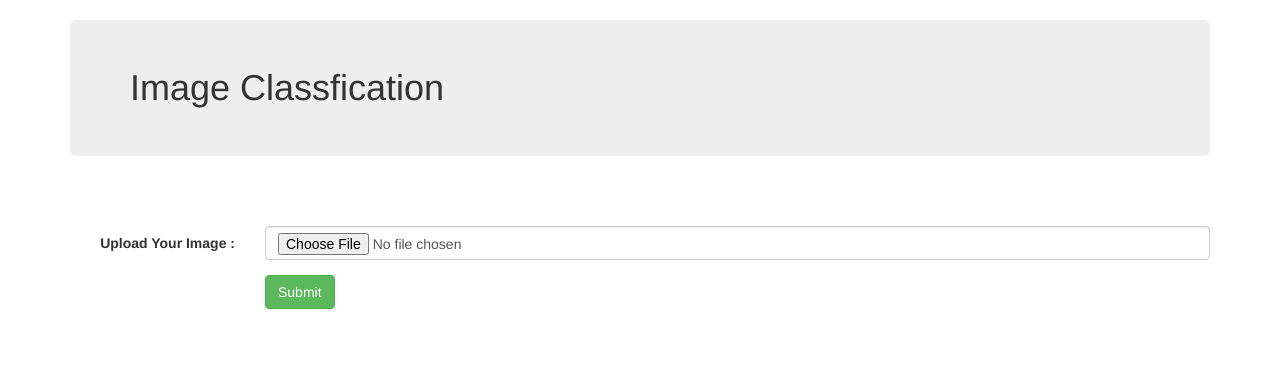
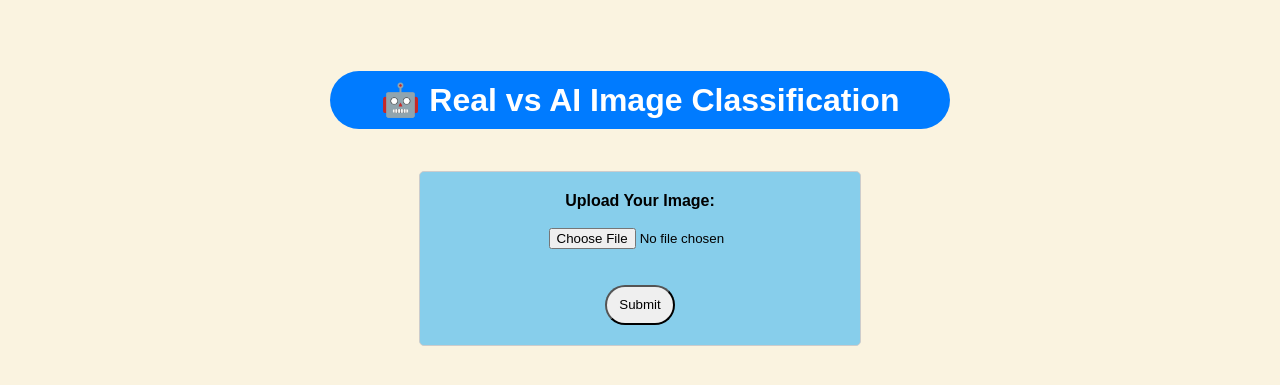
Before and after one commit to Soukumarya-Datta/Real-VS-A.I.-Generated-Image-Classification-Web-App-using-Flask, a Flask app: page / in a window 1280 px wide. Shown: the top 385 px of the page. Run offline with Flask 3, Linux system fonts and the light colour scheme; some libraries are stand-ins or nearby versions.

Commit message:
Updated files

```diff
--- a/app.py
+++ b/app.py
@@ -1,9 +1,10 @@
-from flask import Flask, render_template, request
+from flask import Flask, render_template, request, redirect, flash
 import numpy as np
 from keras.models import load_model
 from keras.preprocessing import image
 
 app = Flask(__name__)
+app.secret_key = "supersecretkey"  # Required for flash messages
 
 dic = {0 : 'Real', 1 : 'A.I.'}
 
@@ -25,21 +26,32 @@ def predict_label(img_path):
 def main():
 	return render_template("index.html")
 
-@app.route("/about")
-def about_page():
-	return "Please subscribe  Artificial Intelligence Hub..!!!"
+# @app.route("/about")
+# def about_page():
+# 	return "Hello World!"
 
-@app.route("/submit", methods = ['GET', 'POST'])
+@app.route("/submit", methods=['GET', 'POST'])
 def get_output():
-	if request.method == 'POST':
-		img = request.files['my_image']
+    if request.method == 'POST':
 
-		img_path = "static/" + img.filename
-		img.save(img_path)
+        # Check if a file was uploaded
+        if "my_image" not in request.files or request.files["my_image"].filename == "":
+            flash("⚠️ Please upload an image before submitting!")
+            return redirect(request.url)
 
-		p = predict_label(img_path)
+        img = request.files['my_image']
+        img_path = "static/" + img.filename
 
-	return render_template("index.html", prediction = p, img_path = img_path)
+        try:
+            img.save(img_path)  # Save the uploaded file
+            p = predict_label(img_path)  # Make prediction
+        except PermissionError:
+            flash("❌ Permission error! Unable to save the file.")
+            return redirect(request.url)
+
+        return render_template("index.html", prediction=p, img_path=img_path)
+
+    return render_template("index.html")
 
 
 if __name__ =='__main__':
--- /dev/null
+++ b/static/style.css
@@ -0,0 +1,46 @@
+body {
+    font-family: Arial, sans-serif;
+    background-color: #faf3e0;
+    text-align: center;
+  }
+
+  .container {
+    margin-top: 50px;
+    display: flex;
+    align-items: center; /* Center vertically (if needed) */
+    flex-direction: column; /* Stack items vertically */
+  }
+
+  .header {
+    background-color: #007bff;
+    color: white;
+    padding: 10px;
+    border-radius: 50px;
+    width: 600px;
+  }
+
+  .upload-form {
+    margin: 20px auto;
+    padding: 20px;
+    border: 1px solid #ccc;
+    background: skyblue;
+    width: 400px;
+    border-radius: 5px;
+  }
+
+  .choose {
+    text-align: center;
+    margin-left: 70px;
+}
+
+  .sub-btn{
+    width: 70px;
+    height: 40px;
+    border-radius: 50px;
+  }
+
+  .uploaded-image {
+    width: 300px;
+    height: auto;
+    margin-top: 20px;
+  }
--- a/templates/index.html
+++ b/templates/index.html
@@ -1,48 +1,54 @@
-
 <!DOCTYPE html>
 <html lang="en">
 <head>
   <title>Image Classification</title>
   <meta charset="utf-8">
   <meta name="viewport" content="width=device-width, initial-scale=1">
-  <link rel="stylesheet" href="https://maxcdn.bootstrapcdn.com/bootstrap/3.4.1/css/bootstrap.min.css">
-  <script src="https://ajax.googleapis.com/ajax/libs/jquery/3.5.1/jquery.min.js"></script>
-  <script src="https://maxcdn.bootstrapcdn.com/bootstrap/3.4.1/js/bootstrap.min.js"></script>
+  <link rel="stylesheet" type="text/css" href="{{ url_for('static', filename='style.css') }}">
 </head>
 <body>
 
 <div class="container">
-  <h1 class="jumbotron bg-primary">Image Classfication</h1>
-  <br><br>
-  <form class="form-horizontal" action="/submit" method="post" enctype="multipart/form-data">
+  <h1 class="header">🤖 Real vs AI Image Classification</h1>
 
-    <div class="form-group">
-      <label class="control-label col-sm-2" for="pwd">Upload Your Image :</label>
-      <div class="col-sm-10">
-        <input type="file" class="form-control" placeholder="Hours Studied"  name="my_image" id="pwd">
-      </div>
-    </div>
-
-    <div class="form-group">
-      <div class="col-sm-offset-2 col-sm-10">
-        <button type="submit" class="btn btn-success">Submit</button>
-      </div>
-    </div>
+  <form class="upload-form" action="/submit" method="post" enctype="multipart/form-data">
+    <label for="imageUpload"><b>Upload Your Image:</b></label>
+    <br>
+    <br>
+    <input class="choose" type="file" id="imageUpload" name="my_image">
+    <br>
+    <br>
+    <br>
+    <button class="sub-btn" type="submit">Submit</button>
   </form>
 
-	{% if prediction %}
-  <img src="{{img_path}}" height="400px" width="400px">
-	<h2> Your Prediction   : <i> {{prediction}} </i></h2>
+  {% if prediction %}
+  <img src="{{img_path}}" class="uploaded-image">
+  <h2>Your Prediction: <i>{{prediction}}</i></h2>
+  {% endif %}
 
-	{% endif %}
+  {% with messages = get_flashed_messages() %}
+    {% if messages %}
+      <div id="flash-message" class="alert alert-warning">
+        {% for message in messages %}
+          <p>{{ message }}</p>
+        {% endfor %}
+      </div>
+    {% endif %}
+  {% endwith %}
 
+<script>
+  // Automatically hide flash message after 5 seconds (5000ms)
+  setTimeout(function() {
+    var flashMessage = document.getElementById("flash-message");
+    if (flashMessage) {
+      flashMessage.style.transition = "opacity 1s ease-out"; // Smooth fade-out over 1 second
+      flashMessage.style.opacity = "0"; // Make it invisible
+      setTimeout(() => flashMessage.style.display = "none", 1000); // Remove after fade-out
+    }
+  }, 2000);
+</script>
 </div>
-
-
-
-
-
-
 
 </body>
 </html>
```
Also changed, not shown: static/AI 1.jpg (deleted), static/AI 2.jpg (deleted), static/cat.2.jpg (deleted), static/demo.gif (added), static/dog2.jpg (deleted), static/dog3.jpeg (deleted), 1 other file.
